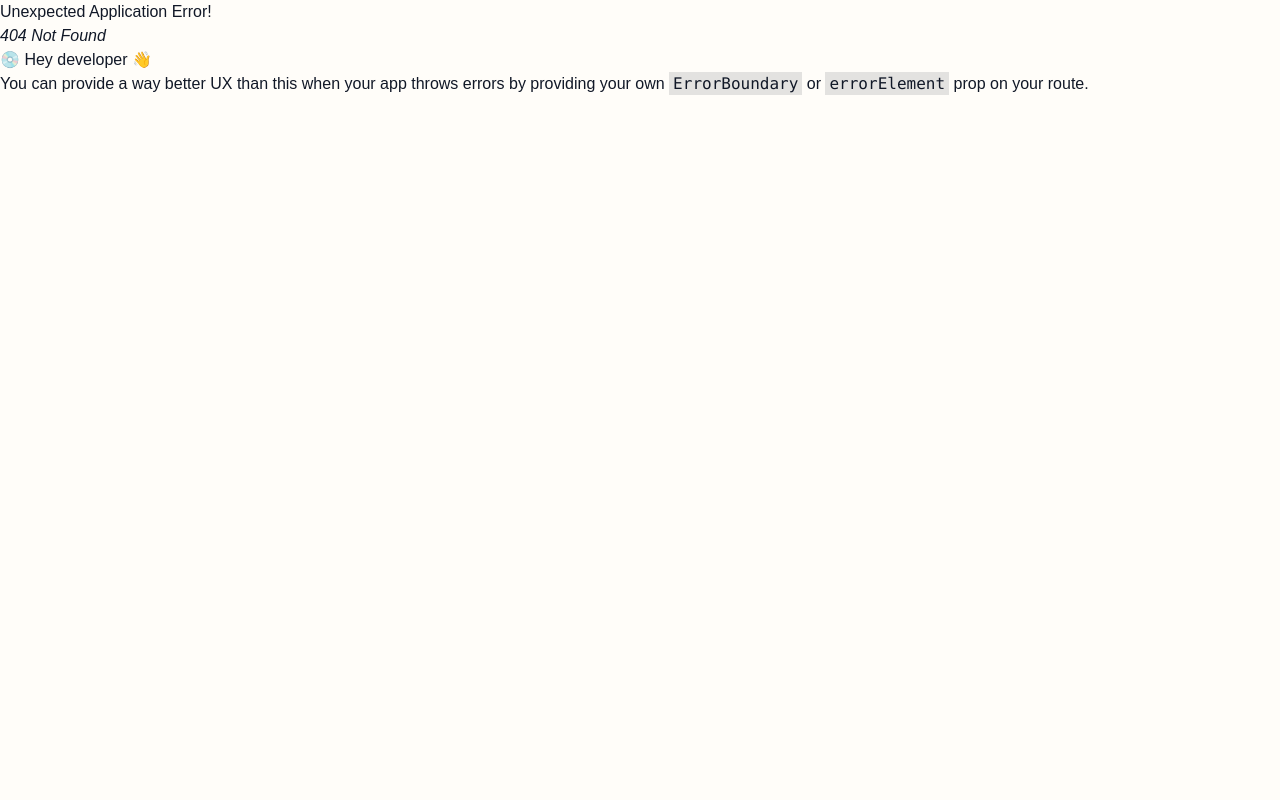
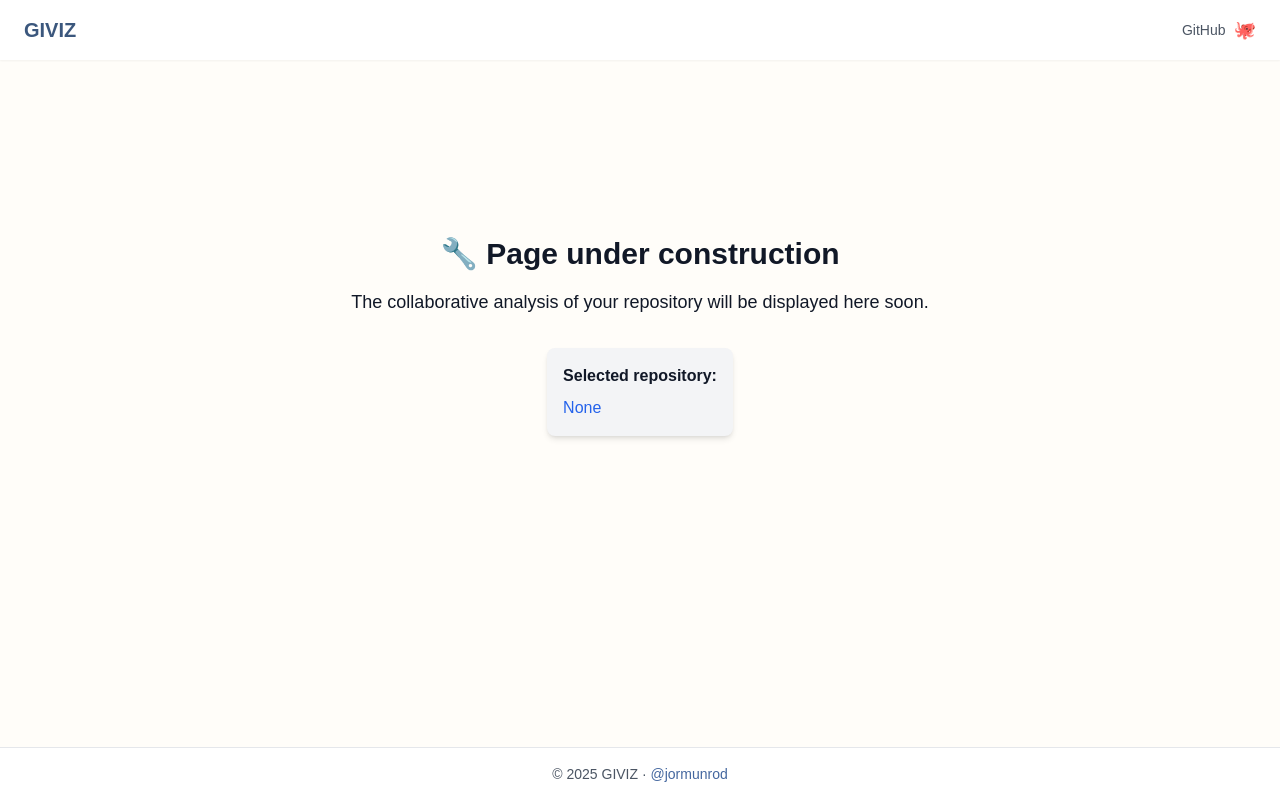
Before and after one commit to jormunrod/giviz, a React (Vite) app in the folder frontend/giviz-frontend/: page /analysis in a window 1280 px wide. Before the commit this address had no page. Built offline with nearby package versions, Linux system fonts and the light colour scheme; a web font is replaced by a local one.

Commit message:
feat: refactor RepoInput component and add Analysis page with routing

```diff
--- a/frontend/giviz-frontend/src/components/RepoInput.jsx
+++ b/frontend/giviz-frontend/src/components/RepoInput.jsx
@@ -6,22 +6,18 @@ import { useRepo } from "../hooks/useRepo";
 import { useNavigate } from "react-router-dom";
 
 export default function RepoInput() {
-  const [repoUrlInput, setRepoUrlInput] = useState("");
-  const { setRepoUrl } = useRepo();
+  const [inputUrl, setInputUrl] = useState("");
+  const { setRepoInfo } = useRepo();
   const navigate = useNavigate();
 
   const examples = [
-    { label: "gitignore", url: "https://github.com/github/gitignore" },
+    { label: "giviz", url: "https://github.com/jormunrod/giviz" },
     { label: "Rath", url: "https://github.com/rath-team/rath" },
-    {
-      label: "PetClinic",
-      url: "https://github.com/spring-projects/spring-petclinic",
-    },
+    { label: "PetClinic", url: "https://github.com/spring-projects/spring-petclinic" },
     { label: "Mastodon", url: "https://github.com/mastodon/mastodon" },
   ];
 
-  const API_BASE =
-    import.meta.env.VITE_API_BASE_URL || "http://localhost:8000/api";
+  const API_BASE = import.meta.env.VITE_API_BASE_URL || "http://localhost:8000/api";
 
   const extractOwnerRepo = (url) => {
     const regex = /github\.com\/([\w.-]+)\/([\w.-]+)(\/)?$/;
@@ -32,13 +28,11 @@ export default function RepoInput() {
 
   const validateRepo = async ({ owner, repo }) => {
     try {
-      const res = await fetch(
-        `${API_BASE}/check-repo/?owner=${owner}&repo=${repo}`
-      );
+      const res = await fetch(`${API_BASE}/check-repo/?owner=${owner}&repo=${repo}`);
       const data = await res.json();
       if (data.exists) {
-        setRepoUrl({ owner, repo });
-        navigate("/analyze");
+        setRepoInfo({ owner, repo });
+        navigate("/analysis");
       } else {
         alert("Repository not found or is private.");
       }
@@ -50,7 +44,7 @@ export default function RepoInput() {
 
   function handleSubmit(e) {
     e.preventDefault();
-    const trimmed = repoUrlInput.trim();
+    const trimmed = inputUrl.trim();
     const result = extractOwnerRepo(trimmed);
 
     if (result) {
@@ -64,8 +58,8 @@ export default function RepoInput() {
     <Card className="max-w-3xl w-full py-8 p-6">
       <form onSubmit={handleSubmit} className="flex items-center gap-4 mb-4">
         <TextInput
-          value={repoUrlInput}
-          onChange={(e) => setRepoUrlInput(e.target.value.toLowerCase())}
+          value={inputUrl}
+          onChange={(e) => setInputUrl(e.target.value)}
           placeholder="https://github.com/user/repo"
           className="flex-grow"
         />
--- a/frontend/giviz-frontend/src/context/RepoProvider.jsx
+++ b/frontend/giviz-frontend/src/context/RepoProvider.jsx
@@ -2,10 +2,10 @@ import { useState } from "react";
 import { RepoContext } from "./RepoContext";
 
 export function RepoProvider({ children }) {
-  const [repoUrl, setRepoUrl] = useState("");
+  const [repoInfo, setRepoInfo] = useState("");
 
   return (
-    <RepoContext.Provider value={{ repoUrl, setRepoUrl }}>
+    <RepoContext.Provider value={{ repoInfo, setRepoInfo }}>
       {children}
     </RepoContext.Provider>
   );
--- /dev/null
+++ b/frontend/giviz-frontend/src/pages/Analysis.jsx
@@ -0,0 +1,22 @@
+import { useRepo } from "../hooks/useRepo";
+
+export default function Analysis() {
+  const { repoInfo } = useRepo();
+
+  return (
+    <div className="flex flex-col items-center justify-center min-h-[60vh]">
+      <h1 className="text-3xl font-bold mb-4">🔧 Page under construction</h1>
+      <p className="text-lg mb-2">
+        The collaborative analysis of your repository will be displayed here soon.
+      </p>
+      <div className="mt-6 bg-gray-100 p-4 rounded-lg shadow-md">
+        <span className="font-semibold">Selected repository:</span>
+        <div className="mt-2 text-blue-600 break-words">
+          {repoInfo
+            ? `${repoInfo.owner}/${repoInfo.repo}`
+            : "None"}
+        </div>
+      </div>
+    </div>
+  );
+}
--- a/frontend/giviz-frontend/src/routes/index.jsx
+++ b/frontend/giviz-frontend/src/routes/index.jsx
@@ -1,6 +1,7 @@
 import { createBrowserRouter } from "react-router-dom";
 import AppLayout from "../components/AppLayout";
 import Home from "../pages/Home";
+import Analysis from "../pages/Analysis";
 
 export const router = createBrowserRouter([
   {
@@ -11,7 +12,10 @@ export const router = createBrowserRouter([
         index: true,
         element: <Home />,
       },
-        // Here will be other routes
+      {
+        path: "analysis",
+        element: <Analysis />,
+      },
     ],
   },
 ]);
```
